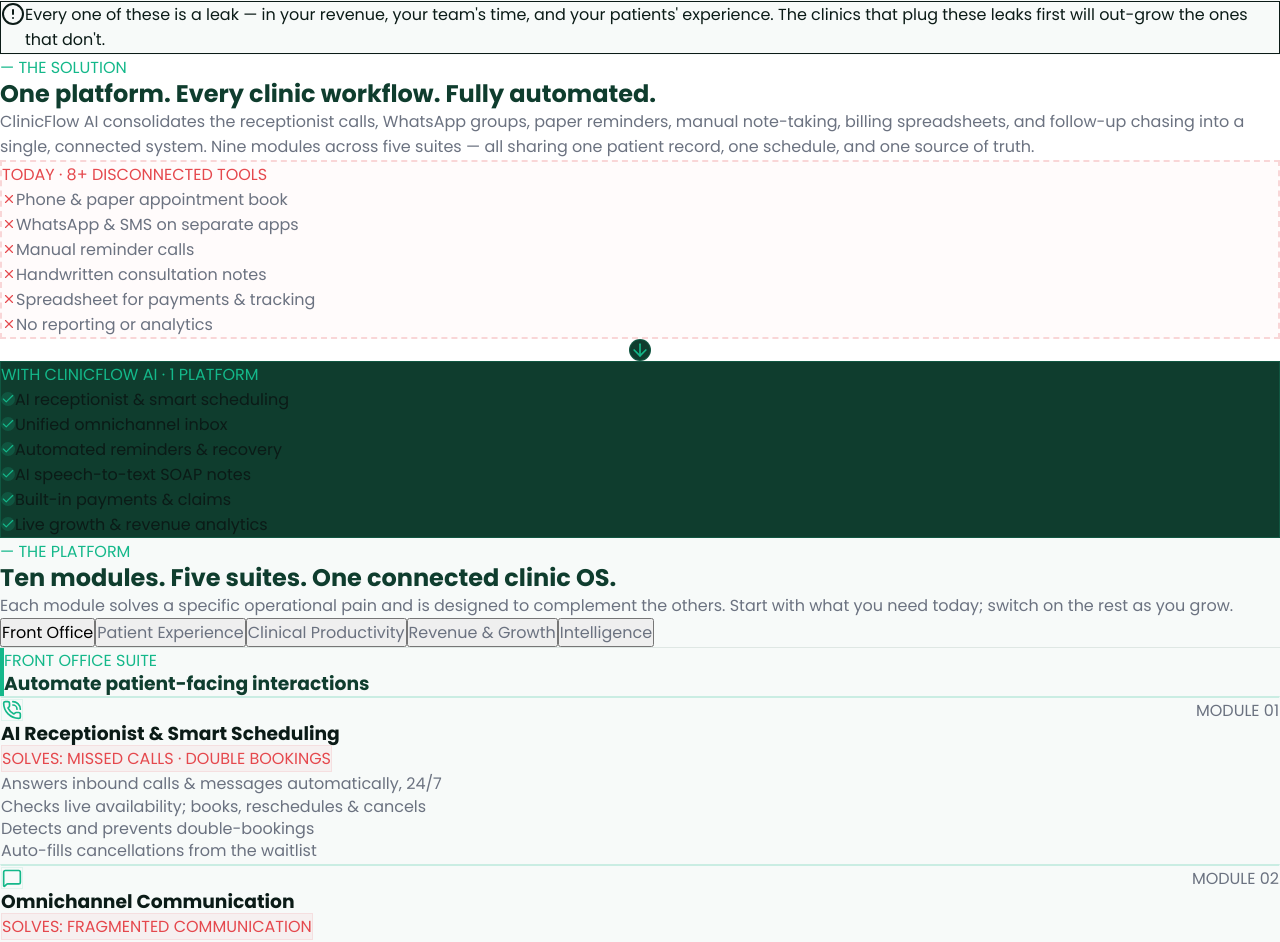
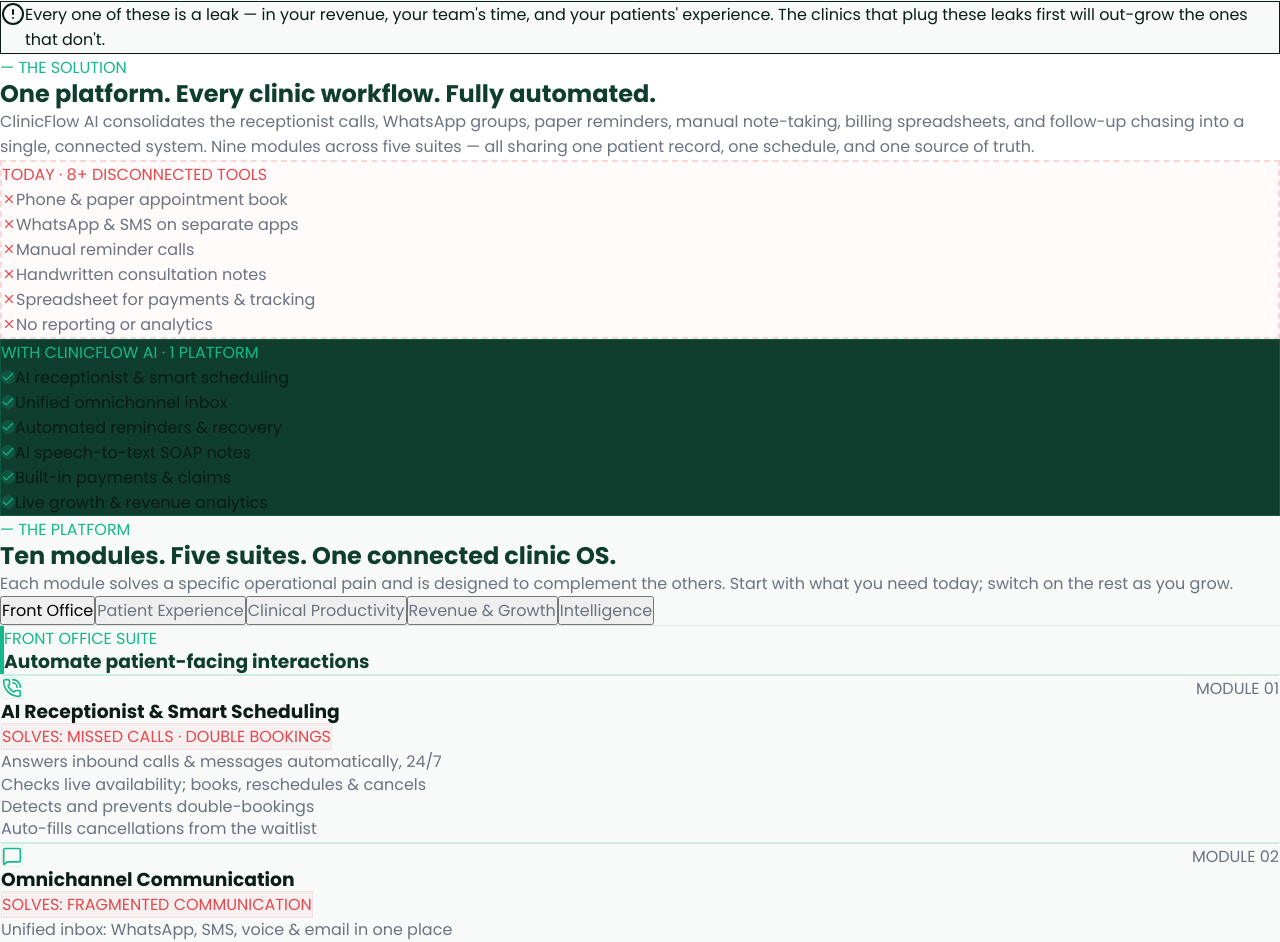
Before and after one commit to yashalcoder/Clinical_AI_Frontend, a Next.js app: page / in a window 1280 px wide. Shown: the part 1839-2781 px from the top of the page. Built offline with nearby package versions, Linux system fonts and the light colour scheme.

Commit message:
feat: update layout and styles for SolutionCompare component
Co-authored-by: yashalcoder <141143661+yashalcoder@users.noreply.github.com>

```diff
--- a/src/components/home/SolutionCompare.jsx
+++ b/src/components/home/SolutionCompare.jsx
@@ -45,14 +45,14 @@ export default function SolutionCompare() {
         </div>
 
         {/* Side-by-side Comparison */}
-        <div className="flex flex-col lg:flex-row items-center gap-8 justify-between">
+        <div className="grid grid-cols-1 lg:grid-cols-5 gap-6 md:gap-8 items-center">
           {/* Left panel: Old way */}
           <motion.div
             initial={{ opacity: 0, x: -30 }}
             whileInView={{ opacity: 1, x: 0 }}
             viewport={{ once: true }}
             transition={{ duration: 0.5 }}
-            className="w-full lg:w-[45%] border-2 border-dashed border-brand-error/20 bg-brand-error/[0.02] rounded-2xl p-6 md:p-8"
+            className="lg:col-span-2 border-2 border-dashed border-brand-error/20 bg-brand-error/[0.02] rounded-2xl p-6 md:p-8"
           >
             <span className="text-xs font-bold text-brand-error uppercase tracking-widest font-poppins block mb-6">
               Today · 8+ Disconnected Tools
@@ -75,9 +75,9 @@ export default function SolutionCompare() {
             whileInView={{ opacity: 1, scale: 1 }}
             viewport={{ once: true }}
             transition={{ duration: 0.4 }}
-            className="h-12 w-12 bg-brand-primary text-brand-accent rounded-full flex items-center justify-center shrink-0 shadow-md border border-brand-accent/20"
+            className="hidden lg:flex h-12 w-12 bg-brand-primary text-brand-accent rounded-full items-center justify-center shrink-0 shadow-md border border-brand-accent/20 mx-auto"
           >
-            <ArrowRight size={20} className="rotate-90 lg:rotate-0" />
+            <ArrowRight size={20} />
           </motion.div>
 
           {/* Right panel: ClinicFlow AI */}
@@ -86,7 +86,7 @@ export default function SolutionCompare() {
             whileInView={{ opacity: 1, x: 0 }}
             viewport={{ once: true }}
             transition={{ duration: 0.5 }}
-            className="w-full lg:w-[45%] bg-brand-primary text-white rounded-2xl p-6 md:p-8 shadow-xl border border-brand-accent/20"
+            className="lg:col-span-2 bg-brand-primary text-white rounded-2xl p-6 md:p-8 shadow-xl border border-brand-accent/20"
           >
             <span className="text-xs font-bold text-brand-accent uppercase tracking-widest font-poppins block mb-6">
               With ClinicFlow AI · 1 Platform
```
